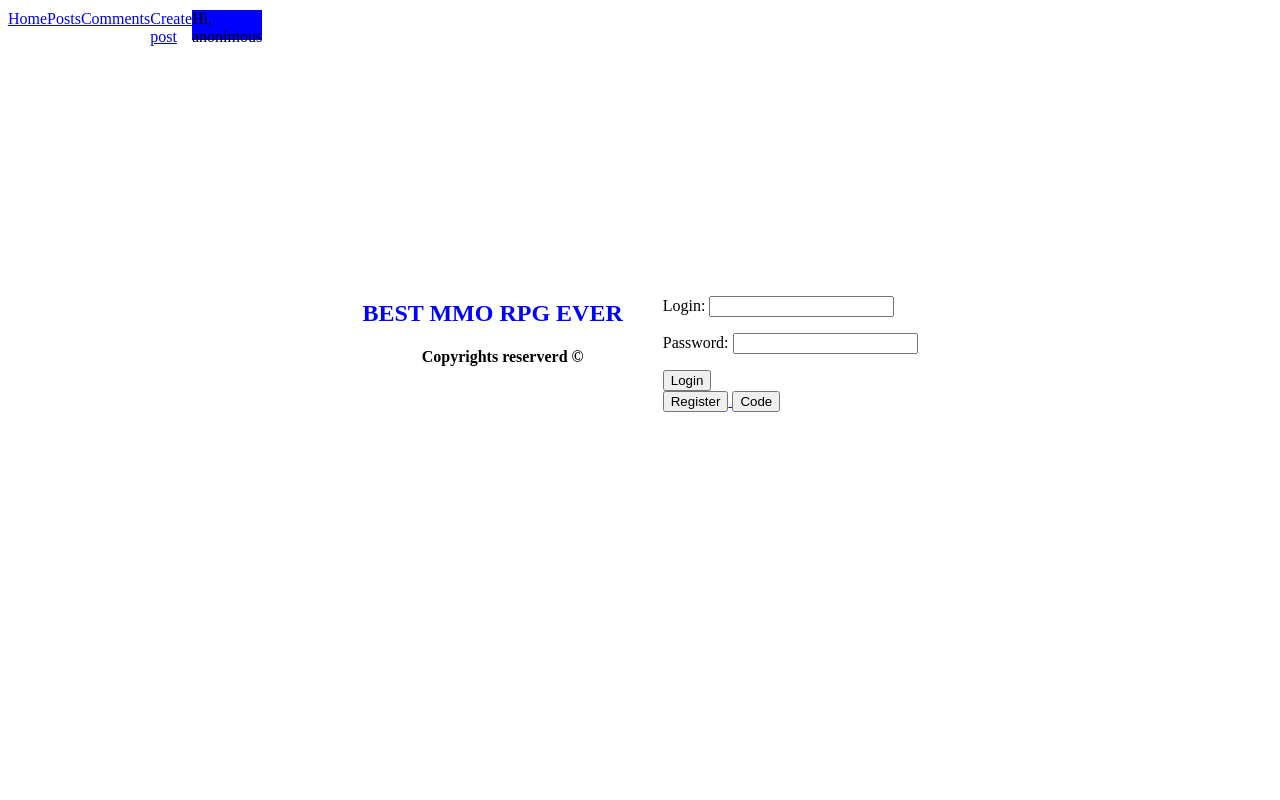
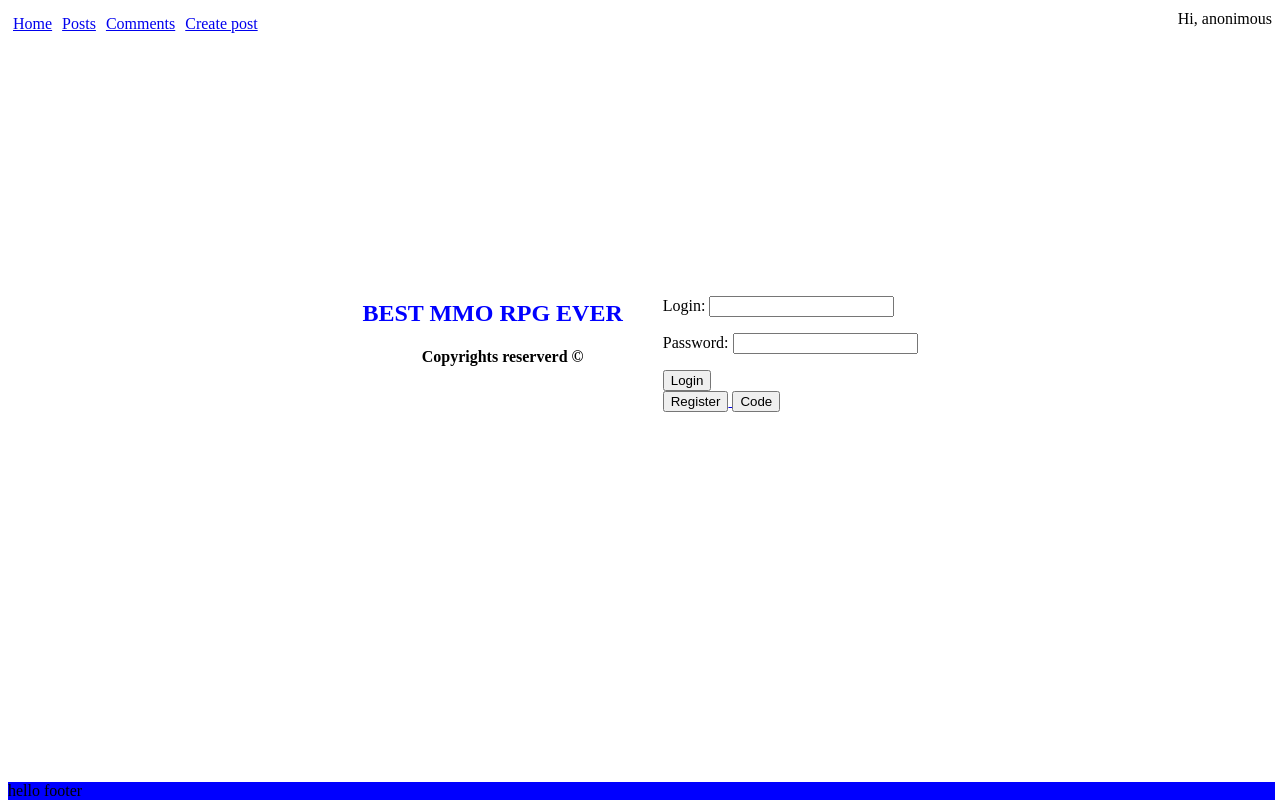
Before and after one commit to okSYS007/Board, a Django app: page / in a window 1280 px wide. Run offline with Django 4.2, Linux system fonts and the light colour scheme.

Commit message:
some css update

```diff
--- a/mysite/app/static/css/styles.css
+++ b/mysite/app/static/css/styles.css
@@ -1,15 +1,18 @@
 
 header {
     display: flex;
-    justify-content: space-around;
-    width: 250px;
+    justify-content: space-between;
     height: 30px;
     margin-top: 10px;
 }
 
-.User_info {
-    margin-right:auto;
-    background-color: blue;
+header a {
+    padding: 5px;
+}
+
+header p {
+    margin-top: auto;
+    margin-left:auto;
 }
 
 .content_container {
@@ -56,3 +59,10 @@ header {
     resize: none;
     tab-size: 4;
 }
+
+footer {
+    position: absolute;
+    bottom: 0;
+    background-color: blue;
+    width: 99%;
+}
--- a/mysite/app/templates/base.html
+++ b/mysite/app/templates/base.html
@@ -17,13 +17,13 @@
       <a href="/comments">Comments</a>
       <a href="/announce_create">Create post</a>
 
-      <div class = "User_info">
+      <p>
         {% if user.is_authenticated %}
           Hi, {{user}}
         {% else %}
           Hi, anonimous
         {% endif %}
-    </div>
+      </p>
 
 
   </header>
@@ -34,5 +34,8 @@
 
   </main>
 
+    <footer>
+      hello footer
+    </footer>
 </body>
 </html>
```
